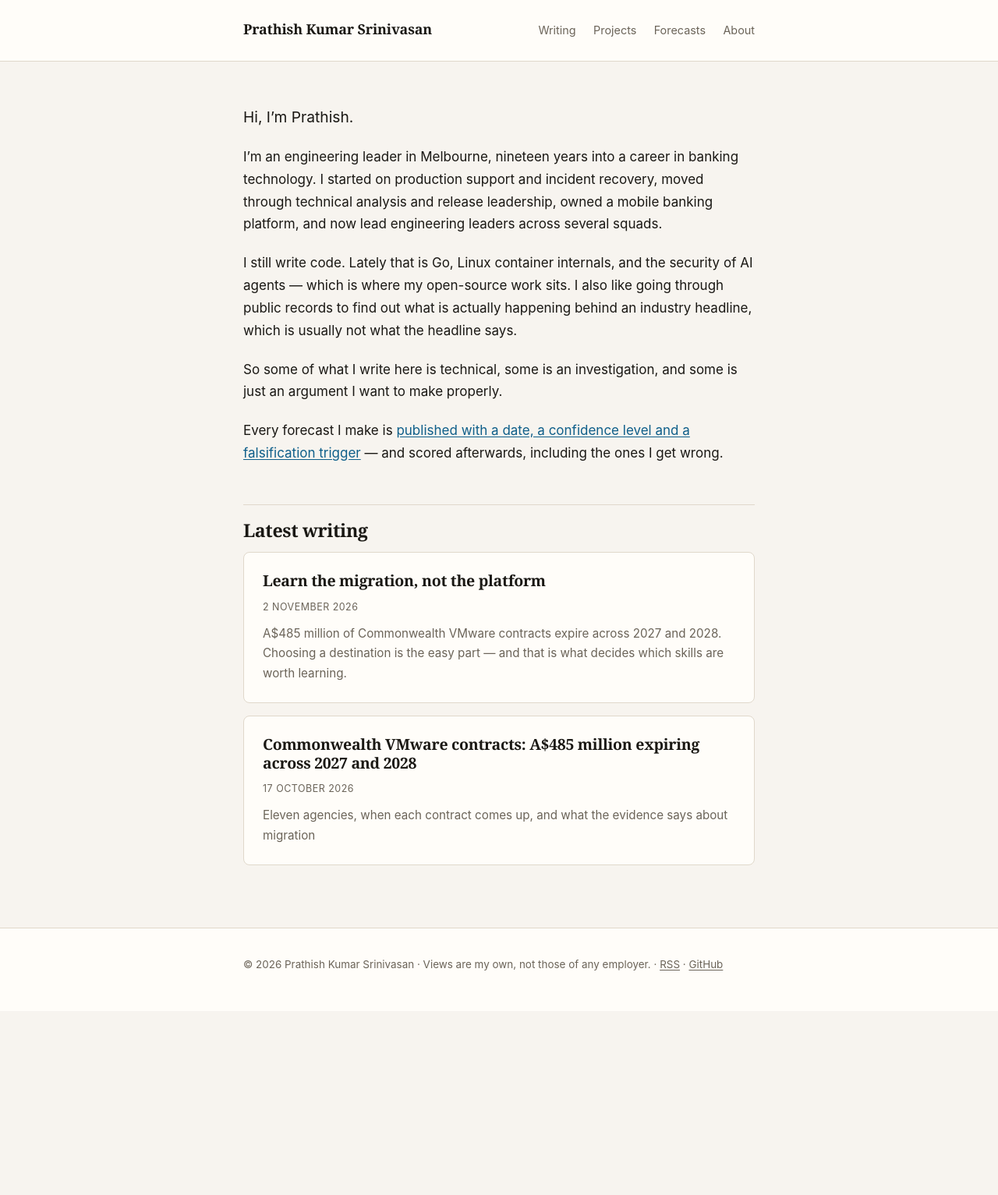
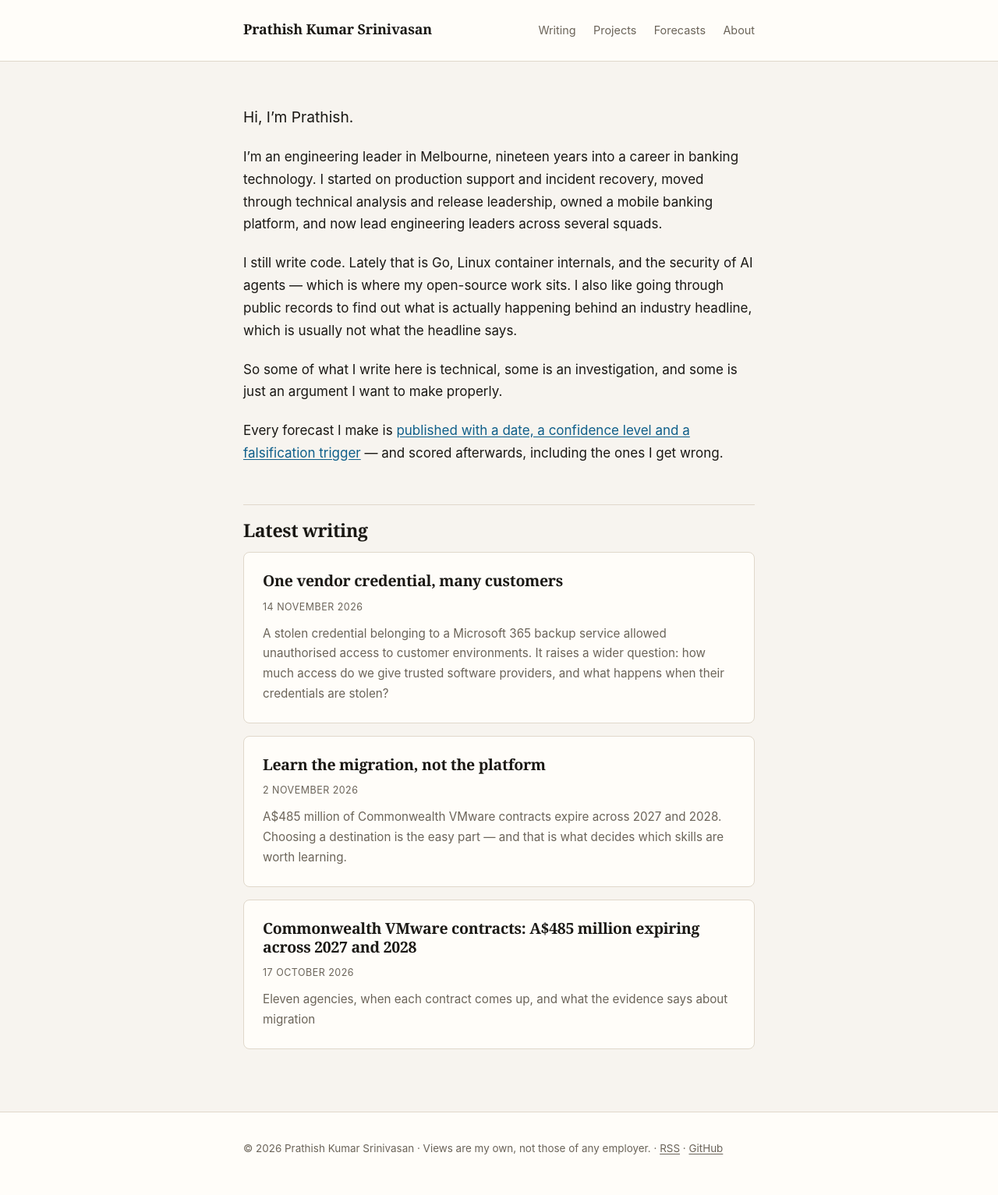
Before and after one commit to prathish-ks/prathish-ks.github.io, a Jekyll site: the page built from index.md, in a window 1280 px wide. Shown: the whole page at 78% size. Built offline with Jekyll 4.4.1, drawn with Linux system fonts in a browser that asks for light colours; before the commit the page ends 1297 px from its top, so only the background shows below that; part of the change alters nothing that is shown.

Commit message:
One vendor credential, many customers
A stolen credential belonging to ConnectWise Cloud Backup could authenticate
into every customer environment that had authorised the application. What
investigators could confirm it did was a much smaller number, and the piece
is about the distance between those two.

Written for a reader who does not already know what a tenant is, what
ConnectWise sells, or why a backup product holds standing permission to read
a company's mail. The incident is the way in; the argument is that the reach
of a vendor's software is decided when access is granted, not when a
credential is stolen.

Carries five Huntress observations with their separate reporting dates,
Microsoft's wider finding of attempted sign-ins across more than 2,250
customer environments — attempts, not confirmed compromises, and not
addable to Huntress's — three other recent examples of credentials getting
loose, four properties that decide the consequences, and a comparison of
what security products could do against each example versus what stays with
the organisation.

Every figure is sourced and linked. Nothing claims a control would have
prevented a historical incident.

Six review rounds before this commit.

```diff
--- /dev/null
+++ b/_posts/2026-11-14-one-vendor-credential-many-customers.md
@@ -0,0 +1,228 @@
+---
+layout: post
+title: "One vendor credential, many customers"
+subtitle: "A stolen credential belonging to a Microsoft 365 backup service allowed unauthorised access to customer environments. It raises a wider question: how much access do we give trusted software providers, and what happens when their credentials are stolen?"
+date: 2026-11-14
+slug: one-vendor-credential-many-customers
+image: /assets/og/one-vendor-credential.png
+image_alt: "One vendor credential, many customers. One stolen credential belonging to the vendor; 2,250+ customer environments with attempted sign-ins; 162 environments with confirmed sign-ins; 2 where follow-on activity was seen. Not how a vendor stores credentials — how far one can act for you."
+description: "A stolen credential belonging to a Microsoft 365 backup service allowed unauthorised access to customer environments. What investigators confirmed, what remains unknown, and the four properties of a credential that decide the consequences."
+---
+
+ConnectWise sells software to IT service providers — the firms that run technology for other
+businesses. One of its products, ConnectWise Cloud Backup, backs up a customer's Microsoft 365
+email, files and Teams conversations.
+
+To do that, the customer authorises the application to read all of it. That authorisation is
+given once, by each customer, and it persists. It is how the product works.
+
+In October, a credential belonging to that application was stolen.
+
+A credential of this kind is not a password belonging to a person. It identifies the
+application itself, and it is issued by the vendor, not the customer. The same credential
+authenticates the application into every customer environment that has authorised it — each
+organisation's separate Microsoft 365 environment, what Microsoft calls a tenant.
+
+So one stolen credential potentially reached a great many organisations at once. What
+investigators could confirm it actually did was a much smaller number, and the distance between
+those two things is what makes the incident worth reading about.
+
+<figure>
+  <svg viewBox="0 0 640 282" role="img" aria-label="What was actually observed, and when. 10,000+: Tenants with the apps whose sign-in logs Huntress could review, 19 Oct. ~1,000: Tenants with sign-in activity from the attacker's address, 17 Oct. 300+: Of those, sign-ins that succeeded, 17 Oct. 162: Tenants with confirmed unauthorised sign-ins, at 19:00 UTC, 16 Oct. 2: Tenants where Huntress identified post-compromise activity, 19 Oct.">
+  <text x="0" y="20" font-size="15.5" font-weight="600" fill="var(--text)">What was actually observed, and when</text>
+  <text x="0" y="40" font-size="12" fill="var(--muted)">ConnectWise Cloud Backup, October 2026. Five figures from one incident post.</text>
+  <line x1="0" y1="66.0" x2="636" y2="66.0" stroke="var(--line)" stroke-width="1"/>
+  <text x="104.0" y="92.0" font-size="17" font-weight="600" text-anchor="end" fill="var(--s1)" font-variant-numeric="tabular-nums">10,000+</text>
+  <text x="118.0" y="88.0" font-size="12.5" fill="var(--text)">Tenants with the apps whose sign-in logs Huntress could review</text>
+  <text x="636" y="88.0" font-size="11" text-anchor="end" fill="var(--muted)">19 Oct</text>
+  <line x1="0" y1="102.0" x2="636" y2="102.0" stroke="var(--line)" stroke-width="1"/>
+  <text x="104.0" y="128.0" font-size="17" font-weight="600" text-anchor="end" fill="var(--s1)" font-variant-numeric="tabular-nums">~1,000</text>
+  <text x="118.0" y="124.0" font-size="12.5" fill="var(--text)">Tenants with sign-in activity from the attacker's address</text>
+  <text x="636" y="124.0" font-size="11" text-anchor="end" fill="var(--muted)">17 Oct</text>
+  <line x1="0" y1="138.0" x2="636" y2="138.0" stroke="var(--line)" stroke-width="1"/>
+  <text x="104.0" y="164.0" font-size="17" font-weight="600" text-anchor="end" fill="var(--s1)" font-variant-numeric="tabular-nums">300+</text>
+  <text x="118.0" y="160.0" font-size="12.5" fill="var(--text)">Of those, sign-ins that succeeded</text>
+  <text x="636" y="160.0" font-size="11" text-anchor="end" fill="var(--muted)">17 Oct</text>
+  <line x1="0" y1="174.0" x2="636" y2="174.0" stroke="var(--line)" stroke-width="1"/>
+  <text x="104.0" y="200.0" font-size="17" font-weight="600" text-anchor="end" fill="var(--s1)" font-variant-numeric="tabular-nums">162</text>
+  <text x="118.0" y="196.0" font-size="12.5" fill="var(--text)">Tenants with confirmed unauthorised sign-ins, at 19:00 UTC</text>
+  <text x="636" y="196.0" font-size="11" text-anchor="end" fill="var(--muted)">16 Oct</text>
+  <line x1="0" y1="210.0" x2="636" y2="210.0" stroke="var(--line)" stroke-width="1"/>
+  <text x="104.0" y="236.0" font-size="17" font-weight="600" text-anchor="end" fill="var(--s1)" font-variant-numeric="tabular-nums">2</text>
+  <text x="118.0" y="232.0" font-size="12.5" fill="var(--text)">Tenants where Huntress identified post-compromise activity</text>
+  <text x="636" y="232.0" font-size="11" text-anchor="end" fill="var(--muted)">19 Oct</text>
+  <line x1="0" y1="246.0" x2="636" y2="246.0" stroke="var(--line)" stroke-width="1"/>
+  <text x="0" y="268.0" font-size="11.5" fill="var(--muted)">Huntress observations, reported between 16 and 19 October 2026.</text>
+  </svg>
+  <div class="chart-mobile">
+    <p class="cm-title">What was actually observed, and when</p>
+    <p class="cm-sub">ConnectWise Cloud Backup, October 2026. Five figures from one incident post.</p>
+    <dl class="cm-obs">
+      <dt>10,000+</dt>
+      <dd>Tenants with the apps whose sign-in logs Huntress could review<span>19 Oct</span></dd>
+      <dt>~1,000</dt>
+      <dd>Tenants with sign-in activity from the attacker's address<span>17 Oct</span></dd>
+      <dt>300+</dt>
+      <dd>Of those, sign-ins that succeeded<span>17 Oct</span></dd>
+      <dt>162</dt>
+      <dd>Tenants with confirmed unauthorised sign-ins, at 19:00 UTC<span>16 Oct</span></dd>
+      <dt>2</dt>
+      <dd>Tenants where Huntress identified post-compromise activity<span>19 Oct</span></dd>
+    </dl>
+    <p class="cm-note">Huntress observations, reported between 16 and 19 October 2026.</p>
+  </div>
+  <figcaption>The stolen credential could be used across every customer environment that had authorised the application.</figcaption>
+</figure>
+
+Those figures come from [Huntress](https://www.huntress.com/blog/vendor-credential-enables-unauthorized-access),
+a security firm that monitors customer environments and detects threats in them. It published
+them across three updates over four days, and each answers a different question. They are also
+bounded by what Huntress could see: its investigation covers the environments and logs
+available to it, not every ConnectWise customer and not every Microsoft 365 environment.
+
+A successful unauthorised sign-in confirms that someone got in. It does not establish what they
+reached, or whether anything was taken.
+
+In two of those environments, Huntress examined what happened next. A separate family of
+ConnectWise applications — its Cloud Management products, distinct from the backup service the
+stolen credential belonged to — obtained administrator-level permissions, then added new
+authentication credentials to other applications already present in the customer's environment.
+That last step matters commercially rather than technically: those added credentials would keep
+working after the original stolen one was cancelled.
+
+Microsoft reached further. Its own investigation
+[attributed the activity](https://www.microsoft.com/en-us/security/blog/2026/10/21/storm-0940-uses-artex-agentic-ai-connectwise-supply-chain-compromise/)
+to a group it tracks as Storm-0940, and reported attempted sign-ins across more than 2,250
+customer environments. Microsoft also reported that the attacker used an AI-powered
+penetration-testing framework to run the campaign faster than people could.
+
+Microsoft sees authentication across its whole platform, so its figure covers ground Huntress's
+cannot. It counts attempts, though, not confirmed compromises — and the two firms' numbers
+describe different things and should not be added together.
+
+## Why one stolen credential could affect many customers
+
+The risk followed from how the backup service was designed to work. Long before the credential
+was stolen, each customer had authorised the application to reach their Microsoft 365
+environment, and that authorisation stayed in place. A stolen credential could then potentially
+be used across all of them.
+
+None of that makes the design wrong. A backup product cannot protect mailboxes and files
+without permission to read them. The open question is how narrowly that permission could have
+been drawn while the service still worked — and that is a question for the customer granting it
+as much as for the vendor asking.
+
+> The question this incident puts to any organisation is not how securely a vendor stores its
+> credentials. It is how far one of them can act on your behalf if it is lost.
+
+## Three other recent examples of credential exposure and misuse
+
+These are unrelated to the ConnectWise investigation. They are here because credentials get
+loose in more than one way, and the consequences differ accordingly.
+
+**Stolen AI service keys.** Google's Mandiant responders
+[reported](https://cloud.google.com/blog/topics/threat-intelligence/llmjacking-monetizing-compromised-cloud-models)
+fraudulent charges above US$100,000 in a single day from stolen AI provider keys, reaching
+US$1 million at some organisations before access was cut. These are several separate
+investigations, not one incident.
+
+**Secrets saved by a developer tool.** Apiiro found, [as reported by
+iTnews](https://www.itnews.com.au/news/dont-ask-again-in-anthropics-claude-code-leaks-developer-secrets-630203),
+that a coding assistant saved the exact command a developer approved — and with it any password
+typed into that command — into a settings file that people then published to public code
+repositories. 1,379 secrets across 1,122 files. This is a study of what was exposed; it did not
+establish that anything was used.
+
+**Credentials taken in a wider attack.**
+[Chainalysis disclosed](https://arstechnica.com/security/2026/11/chainalysis-says-hackers-stole-credentials-and-tokens-for-all-of-its-customers/)
+that an attacker obtained usernames, password hashes and active session tokens for all of its
+users. Human passwords were in that set as well as machine credentials, so it is a broader case
+than the others here.
+
+## What actually decides the consequences
+
+Four properties of a credential do more to determine the damage than the method of theft does.
+They are worth knowing because they are answerable about credentials an organisation already
+has.
+
+**Scope** — how much it can reach, and in how many places. ConnectWise's reached every customer
+environment that had authorised the application. A credential limited to one service in one
+environment is a different proposition, and that is decided when access is granted.
+
+**Duration** — how long it stays valid. Short-lived credentials shorten the window in which a
+stolen one is useful. They do not remove it: the follow-on activity above took minutes.
+
+**Where it works from** — whether it still functions on an attacker's machine, somewhere else
+entirely. Easy to assume, harder to enforce.
+
+**Revocation speed** — how quickly access can be withdrawn, and whether anyone can produce the
+list of what needs withdrawing.
+
+## How security controls could reduce these risks, and what remains your responsibility
+
+Products exist for each of these problems: managing the identities that applications use,
+keeping secrets out of developers' hands, routing AI traffic through one controlled path, and
+finding credentials nobody knew about. They address different parts of the problem, and buying
+one does not cover the others.
+
+The table below is illustrative. These are the vendors' own descriptions of their products,
+which I have not tested, and none of them was necessarily present in the environments
+described above. Nothing here would certainly have prevented any of these incidents.
+
+<div class="table-scroll">
+<table class="controls">
+  <thead><tr><th>Example</th><th>How security tools could help</th><th>What remains your responsibility</th></tr></thead>
+  <tbody>
+    <tr>
+      <td data-l="Example">ConnectWise</td>
+      <td data-l="How security tools could help">Workload identity platforms can issue applications short-lived credentials instead of standing ones, so a stolen credential expires on its own. Credential discovery tools can show which applications hold access in the first place. Aembit and Microsoft Entra Workload Identity Federation describe the first; Clutch, Token Security and GitGuardian the second.</td>
+      <td data-l="What remains your responsibility">The vendor is responsible for protecting its own credential. The customer decides what the application was authorised to reach, reviews that periodically, watches for unexpected use, and acts when a vendor discloses. None of that is purchased.</td>
+    </tr>
+    <tr>
+      <td data-l="Example">Stolen AI service keys</td>
+      <td data-l="How security tools could help">An AI gateway can route all model traffic through one path and apply spending and rate limits per key, which caps the bill when a key leaks. Kong's AI Gateway describes this. Secret management tools can deliver keys at runtime rather than leaving them stored.</td>
+      <td data-l="What remains your responsibility">A gateway only governs traffic that goes through it. Closing the direct path to the provider, noticing an unexpected bill quickly, and cancelling a key fast are organisational tasks, not product features.</td>
+    </tr>
+    <tr>
+      <td data-l="Example">Secrets in a developer tool</td>
+      <td data-l="How security tools could help">Secrets can be injected at runtime so a person never handles the value — HashiCorp Vault Agent describes this. Repositories can block known secret formats before they are published, which GitHub push protection does, and scanners such as GitGuardian can find ones already out.</td>
+      <td data-l="What remains your responsibility">Whether every repository and every developer tool actually uses these, whether the practice of typing secrets into commands has changed, and rotating anything already exposed. Deleting a file does not take back what was published.</td>
+    </tr>
+    <tr>
+      <td data-l="Example">Chainalysis</td>
+      <td data-l="How security tools could help">Less than the others. Shorter session lifetimes and stronger identity controls reduce how long a stolen session remains usable. This case involved human passwords and interception as well as machine credentials, so no single control on this list addresses it.</td>
+      <td data-l="What remains your responsibility">A customer of a breached provider has to invalidate sessions, reset affected credentials and work out what those credentials reached. The provider's remediation and the customer's are separate tasks.</td>
+    </tr>
+  </tbody>
+</table>
+</div>
+
+Documentation for each: [Aembit](https://docs.aembit.io/),
+[Microsoft Entra Workload Identity Federation](https://learn.microsoft.com/en-us/entra/workload-id/workload-identity-federation),
+[Kong AI Gateway](https://docs.konghq.com/gateway/latest/ai-gateway/),
+[HashiCorp Vault Agent](https://developer.hashicorp.com/vault/docs/agent-and-proxy/agent),
+[GitHub push protection](https://docs.github.com/en/code-security/secret-scanning/introduction/about-push-protection),
+[Clutch](https://clutch.security/), [Token Security](https://www.token.security/),
+[GitGuardian](https://www.gitguardian.com/secrets-detection).
+
+The pattern across the right-hand column is the useful part. Buying a control narrows the
+problem; it does not establish that every application, integration and workflow is covered by
+it. That second thing is what an incident tests.
+
+## The question I would put forward
+
+Most organisations can say who their employees are and what those people can reach.
+
+Fewer can say the same about the software acting on their behalf — the integrations, the
+backup tools, the automated workloads. What can each of them reach, how long do their
+credentials last, where do those credentials work from, and how quickly could they be
+withdrawn?
+
+That list is harder to produce than it sounds. In an estate with thousands of applications,
+permissions, owners and revocation paths rarely sit in one place. But it is a better question
+to answer on an ordinary week than during an incident.
+
+---
+
+*These are my personal views, based on the public evidence cited. They are not the views of my
+employer, and no part of this analysis uses non-public information.*
--- a/assets/css/site.css
+++ b/assets/css/site.css
@@ -93,6 +93,35 @@ figure { margin: 2.4rem 0; padding: 1.4rem 1.3rem 1rem; background: var(--surfac
 .cm-name { font-size: 0.86rem; color: var(--muted); margin: 0.45rem 0 0; text-align: center;
   overflow-wrap: anywhere; }
 .cm-note { font-size: 0.82rem; color: var(--muted); margin: 1rem 0 0; }
+
+/* An architecture diagram on a phone.
+   The SVG puts its finding in the x-position of a dot: where the dot sits is
+   which control stops that breach. At 320px the dots are a few pixels apart
+   and the finding is gone, so position becomes a sentence instead. Same
+   generator, same arguments, so the two presentations cannot drift. */
+.cm-chain { list-style: none; counter-reset: step; padding: 0; margin: 0 0 1.1rem;
+  display: flex; flex-direction: column; gap: 0.4rem; }
+.cm-chain li { counter-increment: step; display: grid; grid-template-columns: 1.5rem 1fr;
+  align-items: baseline; font-size: 0.95rem; }
+.cm-chain li::before { content: counter(step); color: var(--muted); font-size: 0.78rem;
+  font-variant-numeric: tabular-nums; }
+.cm-chain li span { display: block; grid-column: 2; color: var(--muted); font-size: 0.84rem; }
+.cm-flow { margin: 0; }
+.cm-flow dt { font-size: 0.95rem; font-weight: 600; margin-top: 0.7rem; }
+.cm-flow dd { margin: 0.1rem 0 0; font-size: 0.88rem; color: var(--muted); }
+.cm-flow dd.up { color: var(--accent-2); font-style: italic; }
+
+/* Separately dated observations on a phone.
+   The column chart put five of these at 52px wide, wrapped every label to six
+   lines and drew the last three bars at four, three and three pixels. Stacked
+   rows have no competition for width, and the date belongs beside each figure
+   rather than in a single caption that would imply they share one. */
+.cm-obs { margin: 0; }
+.cm-obs dt { font-size: 1.15rem; font-weight: 600; color: var(--accent);
+  font-variant-numeric: tabular-nums; margin-top: 0.9rem; }
+.cm-obs dd { margin: 0.1rem 0 0; font-size: 0.92rem; line-height: 1.45; }
+.cm-obs dd span { display: block; font-size: 0.78rem; color: var(--muted);
+  margin-top: 0.1rem; }
 figure svg { display: block; width: 100%; height: auto; }
 /* Below the site's existing breakpoint the SVG is replaced rather than shrunk.
    Scaled into a phone column its labels reach 4.4px against 19.2px body text.
@@ -280,3 +309,34 @@ html, body { max-width: 100%; overflow-x: hidden; }
   .forecasts td[data-l="Forecast"]::before { content: none; }
   .table-scroll:has(.forecasts) { overflow-x: visible; }
 }
+
+/* ---- controls comparison: a table on desktop, three-field cards on a phone ----
+   The third restack in this stylesheet, and the first with three fields of
+   roughly equal weight. The contracts table pairs a short label beside a short
+   value; the forecast registry gives two long sentences the full width. This
+   one has one short cell and two paragraphs, so the example heads the card and
+   the two explanations stack beneath it, each under its own label — which is
+   what a reader needs in order to compare one row against the next. */
+.controls td[data-l] { text-align: left; vertical-align: top; }
+.controls th { text-align: left; white-space: normal; vertical-align: bottom; }
+.controls th, .controls td { padding: 0.75rem 0.7rem; }
+.controls th:nth-child(1) { width: 16%; }
+.controls td[data-l="Example"] { font-weight: 600; }
+
+@media (max-width: 760px) {
+  .controls, .controls tbody, .controls tr, .controls td { display: block; }
+  .controls thead { position: absolute; width: 1px; height: 1px; overflow: hidden; clip: rect(0 0 0 0); }
+  .controls tr { padding: 1.05rem 1rem; border-bottom: 1px solid var(--line); }
+  .controls tr:last-child { border-bottom: 0; }
+  .controls td { padding: 0; border: 0; }
+  .controls td[data-l="Example"] { font-size: 1.05rem; margin-bottom: 0.7rem; }
+  /* The example is the card's title; labelling it again reads as a fault, which
+     is the same decision the forecast cards needed. */
+  .controls td[data-l="Example"]::before { content: none; }
+  .controls td:not([data-l="Example"]) { margin-top: 0.7rem; }
+  .controls td:not([data-l="Example"])::before {
+    content: attr(data-l); display: block; margin-bottom: 0.2rem;
+    color: var(--muted); font-size: 0.7rem; text-transform: uppercase; letter-spacing: 0.06em;
+  }
+  .table-scroll:has(.controls) { overflow-x: visible; }
+}
```
Also changed, not shown: assets/og/one-vendor-credential.png (added).
